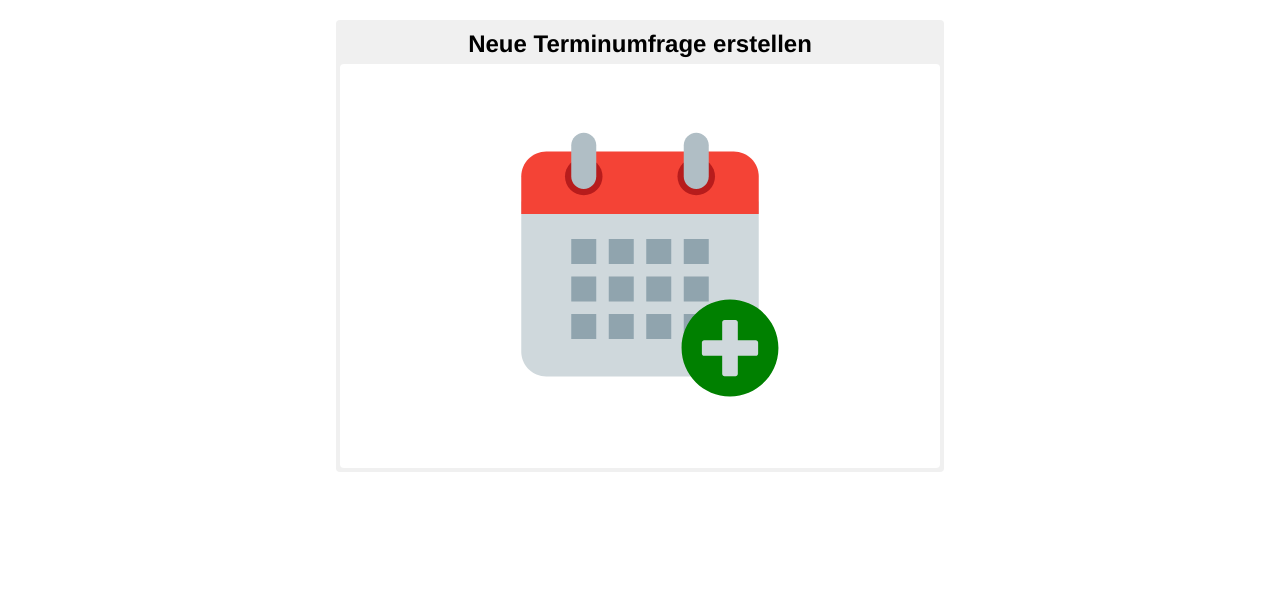
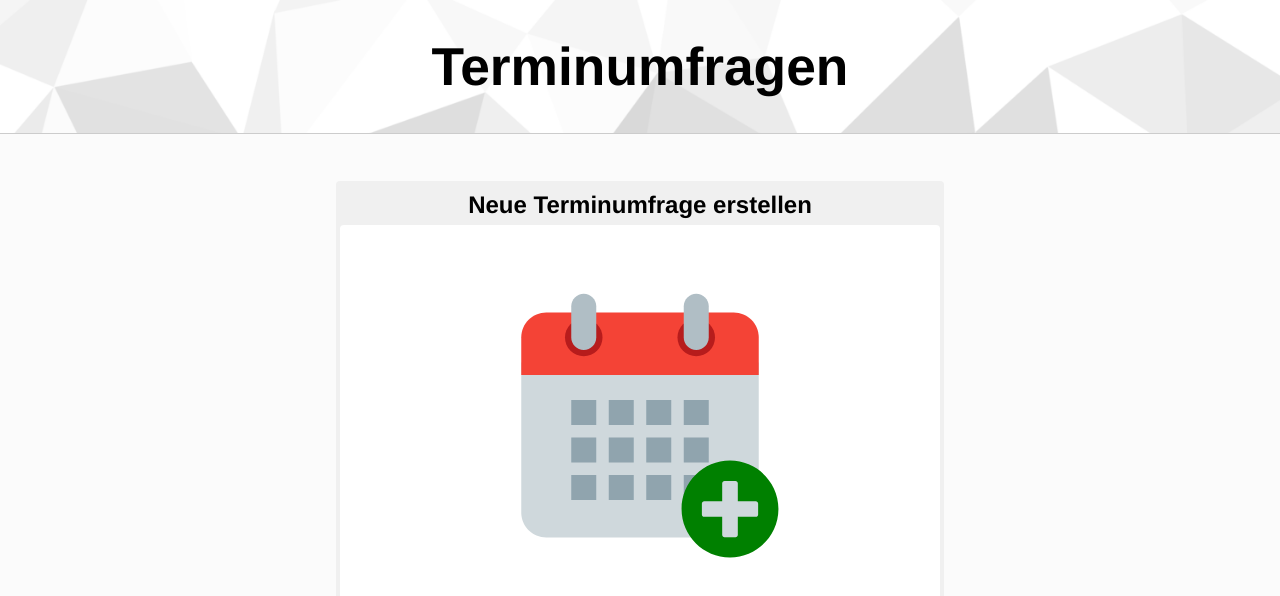
Before and after one commit to AlexanderPeter/cicd, a React (Create React App) app in the folder frontend/: page / in a window 1280 px wide. Shown: the top 596 px of the page. Built offline with nearby package versions, Linux system fonts and the light colour scheme.

Commit message:
#3 add banner component

```diff
--- /dev/null
+++ b/frontend/src/components/Banner/Banner.module.css
@@ -0,0 +1,28 @@
+/* by class */
+
+.banner {
+    display: grid;
+    grid-template-columns: 1fr 4fr 1fr;
+    height: 100pt;
+    background-image: url('/src/assets/images/banner.png');
+    background-size: 100%;
+    font-size: large;
+    border-bottom: thin solid #cccccc;
+}
+
+.banner > h1 {
+    font-size: 40pt;
+    grid-column-start: 2;
+    place-self: center center;
+}
+
+.banner > div {
+    grid-column-start: 3;
+    place-self: end end;
+}
+
+.logo {
+    height: 40pt;
+    margin: 5pt;
+    vertical-align: middle;
+}
--- /dev/null
+++ b/frontend/src/components/Banner/Banner.tsx
@@ -0,0 +1,20 @@
+import React from 'react';
+import styles from './Banner.module.css';
+
+interface BannerProps {
+  title?: string;
+}
+
+const Banner: React.FC<BannerProps> = ({ title = "Title" }) => {
+  return (
+    <a href='/'>
+      <div className={styles.banner} id='banner'>
+          <h1>
+             {title}
+          </h1>
+      </div>
+    </a>
+  );
+};
+
+export default Banner;
--- a/frontend/src/declarations.d.ts
+++ b/frontend/src/declarations.d.ts
@@ -1,3 +1,8 @@
+declare module '*.module.css' {
+  const classes: { [key: string]: string };
+  export default classes;
+}
+
 declare module '*.png' {
   const value: string;
   export default value;
--- a/frontend/src/index.css
+++ b/frontend/src/index.css
@@ -1,3 +1,5 @@
+/* universal */
+
 * {
     margin: 0;
     padding: 0;
@@ -6,7 +8,7 @@
     font-family: Helvetica, Arial, sans-serif;
 }
 
-// by tag
+/* by tag */
 
 body {
     background-color: #fbfbfb;
@@ -36,7 +38,7 @@ p, label, fieldset, figure, h5 {
     padding: 0.5em;
 }
 
-// by class
+/* by class */
 
 .hidden {
     display: none !important;
@@ -65,7 +67,7 @@ p, label, fieldset, figure, h5 {
 .panel {
     width: fit-content;
     height: fit-content;
-    margin: 15pt;
+    margin: 35pt;
     padding: 3pt;
     border-radius: 3pt;
     background-color: #f0f0f0;
--- a/frontend/src/pages/CreatePollPage.tsx
+++ b/frontend/src/pages/CreatePollPage.tsx
@@ -1,6 +1,7 @@
 import React, { useState }  from 'react';
 import { Link } from 'react-router-dom';
 import { CiSearch, TbError404 } from '../icons';
+import Banner from '../components/Banner/Banner';
 
 export default function CreatePollPage() {
   const [pollTitle, setPollTitle] = useState('');
@@ -36,6 +37,8 @@ export default function CreatePollPage() {
 
 
   return (
+    <>
+      <Banner title="Terminumfragen" />
         <div className='dashboard'>
           <div className='panel shadow'>
             <header className='titlebar'>
@@ -61,6 +64,7 @@ export default function CreatePollPage() {
             </div>
           </div>
         </div>
+    </>
   );
 //           <p>Share this poll: http://localhost:3000/poll/{poll.code}</p>
 }
--- a/frontend/src/pages/HomePage.tsx
+++ b/frontend/src/pages/HomePage.tsx
@@ -1,9 +1,12 @@
 import React from 'react';
 import { Link } from 'react-router-dom';
 import { FcCalendar, FaPlusCircle } from '../icons';
+import Banner from '../components/Banner/Banner';
 
 export default function HomePAge() {
   return (
+    <>
+      <Banner title="Terminumfragen" />
       <div className='dashboard'>
         <Link to="/create">
           <div className='panel shadow'>
@@ -26,5 +29,6 @@ export default function HomePAge() {
           </div>
         </Link>
       </div>
+    </>
   );
 }
--- a/frontend/src/pages/NotFoundPage.tsx
+++ b/frontend/src/pages/NotFoundPage.tsx
@@ -1,9 +1,12 @@
 import React from 'react';
 import { Link } from 'react-router-dom';
 import { CiSearch, TbError404 } from '../icons';
+import Banner from '../components/Banner/Banner';
 
 export default function NotFoundPage() {
   return (
+    <>
+      <Banner title="Terminumfragen" />
         <div className='dashboard'>
           <Link to='/'>
             <div className='panel shadow'>
@@ -25,5 +28,6 @@ export default function NotFoundPage() {
             </div>
           </Link>
         </div>
+    </>
   );
 }
```
Also changed, not shown: frontend/src/assets/images/banner.png (added). Lines whose indentation alone changed are shown as unchanged.
